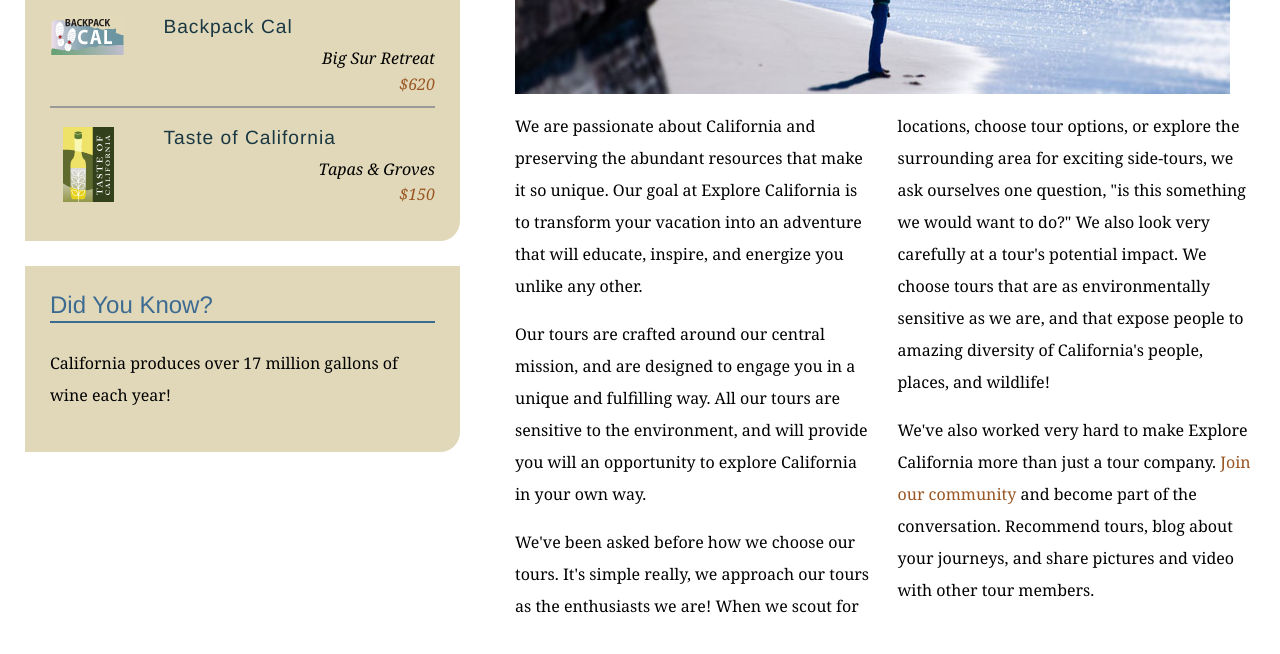
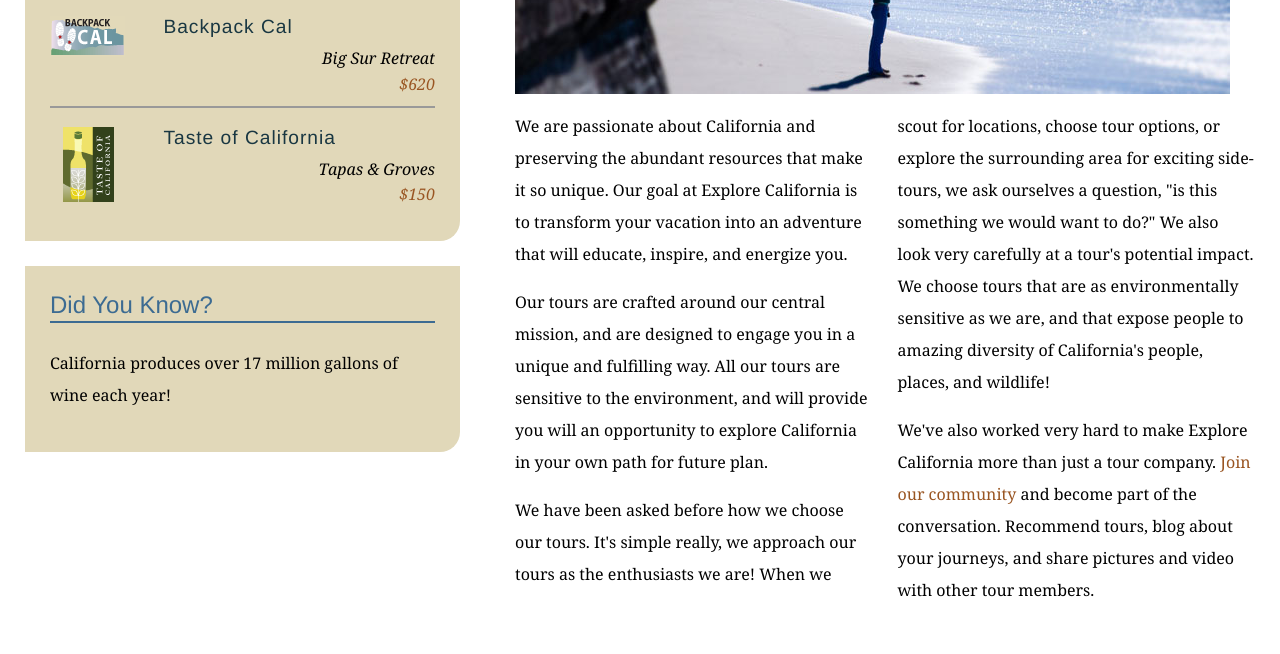
Before and after one commit to fisehamar/explore_california, a plain HTML site: page mission.html in a window 1280 px wide. Shown: the part 590-1244 px from the top of the page. Drawn offline with Linux system fonts and the light colour scheme.

Commit message:
Edit mission page content

```diff
--- a/mission.html
+++ b/mission.html
@@ -62,9 +62,9 @@
           <h1>Who we are</h1>
           <img src="assets/images/mission_look.jpg" alt="Looking out at the Pacific" class="articleImage" />
           <div class="multiCol">
-            <p>We are passionate about California and preserving the abundant resources that make it so unique. Our goal at Explore California is to transform your vacation into an adventure that will educate, inspire, and energize you unlike any other.</p>
-            <p>Our tours are crafted around our central mission, and are designed to engage you in a unique and fulfilling way. All our tours are sensitive to the environment, and will provide you will an opportunity to explore California in your own way.</p>
-            <p>We've been asked before how we choose our tours. It's simple really, we approach our tours as the enthusiasts we are! When we scout for locations, choose tour options, or explore the surrounding area for exciting side-tours, we ask ourselves one question, &quot;is this something we would want to do?&quot; We also look very carefully at a tour's potential impact. We choose tours that are as environmentally sensitive as we are, and that expose people to amazing diversity of California's people, places, and wildlife!</p>
+            <p>We are passionate about California and preserving the abundant resources that make it so unique. Our goal at Explore California is to transform your vacation into an adventure that will educate, inspire, and energize you.</p>
+            <p>Our tours are crafted around our central mission, and are designed to engage you in a unique and fulfilling way. All our tours are sensitive to the environment, and will provide you will an opportunity to explore California in your own path for future plan.</p>
+            <p>We have been asked before how we choose our tours. It's simple really, we approach our tours as the enthusiasts we are! When we scout for locations, choose tour options, or explore the surrounding area for exciting side-tours, we ask ourselves a question, &quot;is this something we would want to do?&quot; We also look very carefully at a tour's potential impact. We choose tours that are as environmentally sensitive as we are, and that expose people to amazing diversity of California's people, places, and wildlife!</p>
             <p>We've also worked very hard to make Explore California more than just a tour company. <a href="explorers/join.html">Join our community</a> and become part of the conversation. Recommend tours, blog about your journeys, and share pictures and video with other tour members.</p>
           </div>
         </div>
```
